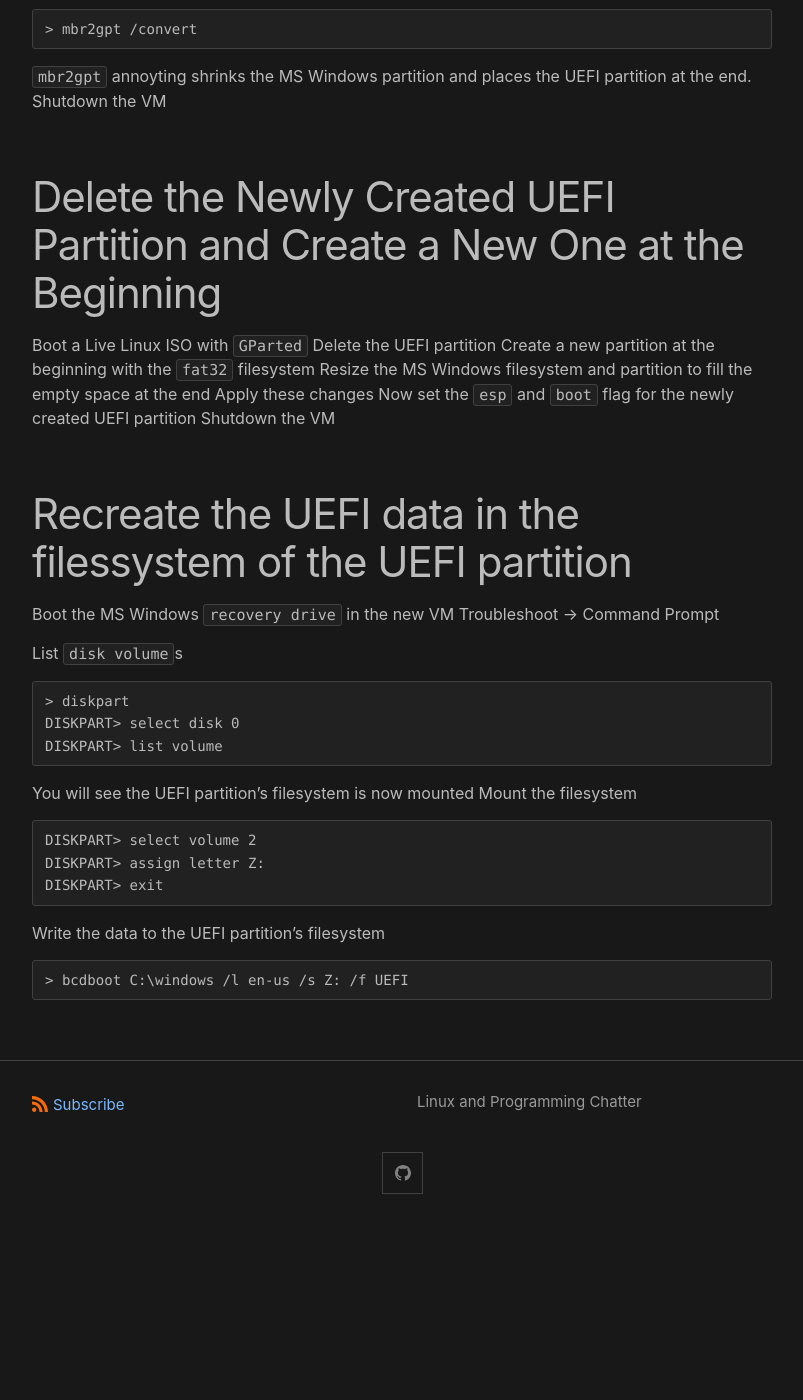
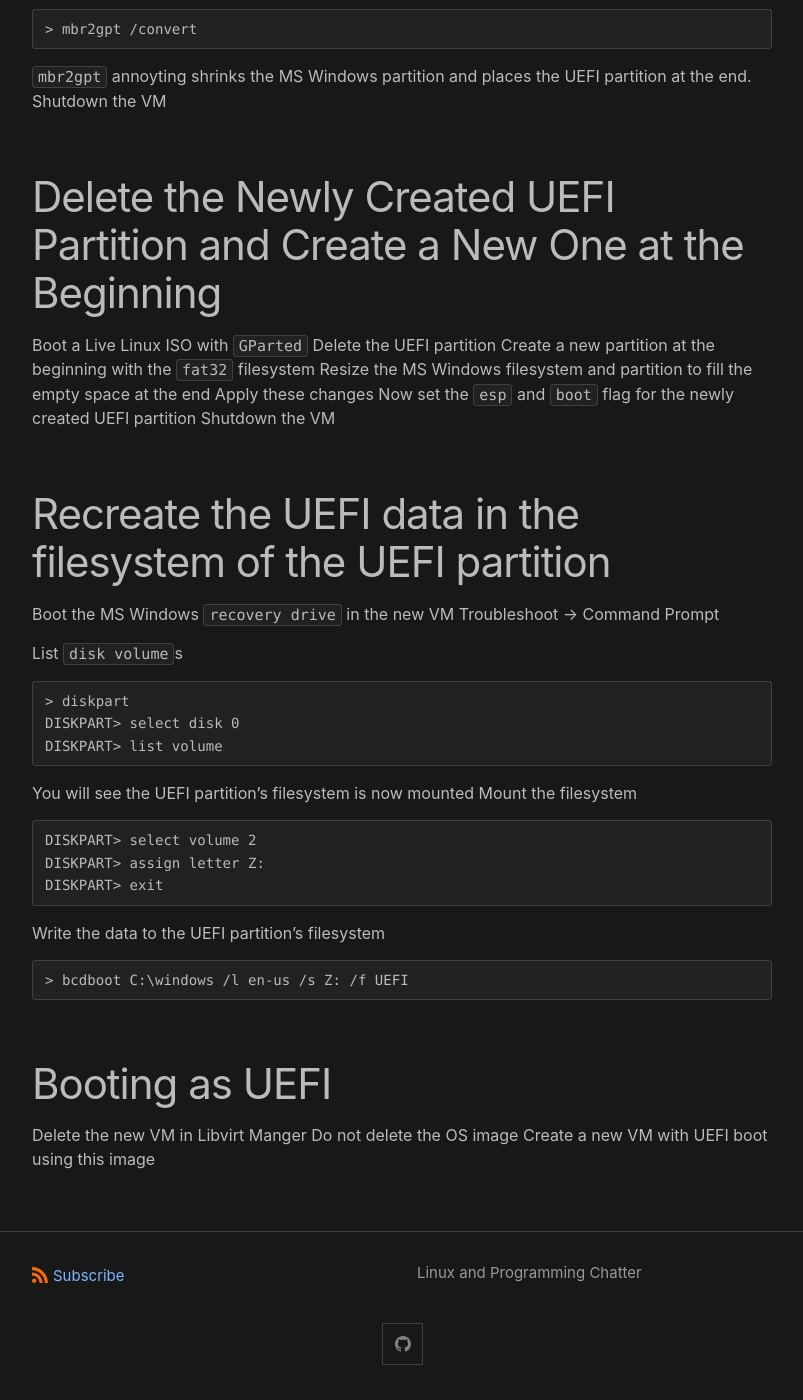
Before and after one commit to CurtisLeeBolin/leedev.org, a Jekyll site: the page built from _posts/2022-09-21-Microsoft-Windows-Convert-MBR-BIOS-to-GPT-UEFI.md, in a window 1280 px wide and 1400 px high, scrolled down 2191 px. Shown: the whole window, without its empty margins (238-1041 px from the left). Built offline with Jekyll 4.4.1, drawn with Linux system fonts in a browser that asks for light colours; before the commit the page ends 3420 px from its top, so only the background shows below that.

Commit message:
Update 2022-09-21-Microsoft-Windows-Convert-MBR-BIOS-to-GPT-UEFI.md

````diff
--- a/_posts/2022-09-21-Microsoft-Windows-Convert-MBR-BIOS-to-GPT-UEFI.md
+++ b/_posts/2022-09-21-Microsoft-Windows-Convert-MBR-BIOS-to-GPT-UEFI.md
@@ -97,7 +97,7 @@ Apply these changes
 Now set the `esp` and `boot` flag for the newly created UEFI partition
 Shutdown the VM
 
-# Recreate the UEFI data in the filessystem of the UEFI partition
+# Recreate the UEFI data in the filesystem of the UEFI partition
 Boot the MS Windows `recovery drive` in the new VM
 Troubleshoot -> Command Prompt
 
@@ -123,3 +123,8 @@ Write the data to the UEFI partition's filesystem
 ```
 > bcdboot C:\windows /l en-us /s Z: /f UEFI
 ```
+
+# Booting as UEFI
+Delete the new VM in Libvirt Manger
+Do not delete the OS image
+Create a new VM with UEFI boot using this image
````
